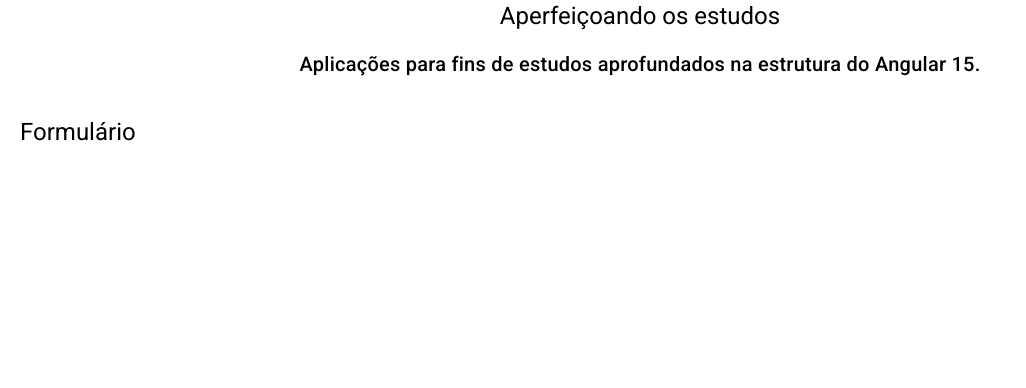
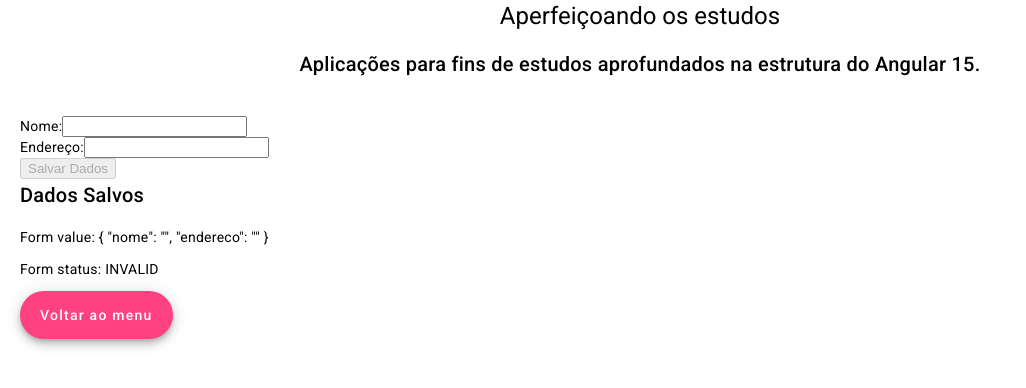
Before and after one commit to Renatonapoli/arquitetura_angular_15, an Angular app: page /formulario in a window 1280 px wide. Shown: the top 388 px of the page, without its empty margins (0-1026 px from the left). Built offline with nearby package versions, Linux system fonts and the light colour scheme.

Commit message:
Aprofundando em formularios

```diff
--- a/src/app/app.module.ts
+++ b/src/app/app.module.ts
@@ -8,6 +8,7 @@ import { FormulariosComponent } from './components/formularios/formularios.compo
 
 import { MatButtonModule } from '@angular/material/button';
 import { HomeComponent } from './pages/home/home.component';
+import { FormsModule, ReactiveFormsModule } from '@angular/forms';
 
 @NgModule({
   declarations: [AppComponent, FormulariosComponent, HomeComponent],
@@ -16,6 +17,8 @@ import { HomeComponent } from './pages/home/home.component';
     AppRoutingModule,
     BrowserAnimationsModule,
     MatButtonModule,
+    FormsModule,
+    ReactiveFormsModule,
   ],
   providers: [],
   bootstrap: [AppComponent],
--- a/src/app/components/formularios/formularios.component.css
+++ b/src/app/components/formularios/formularios.component.css
@@ -2,3 +2,11 @@
   max-width: 400px;
   border: black solid 2px;
 }
+input.invalid {
+  border-color: red;
+}
+
+small {
+  color: red;
+  font-size: 0.9em;
+}
--- a/src/app/components/formularios/formularios.component.html
+++ b/src/app/components/formularios/formularios.component.html
@@ -1,2 +1,27 @@
+<form [formGroup]="dadosFormulario" (ngSubmit)="onSubmit()">
+  <section>
+    <label for="nome">Nome:</label>
+    <input id="nome" type="text" formControlName="nome">
 
-<h1>Formulário</h1>
+    <small *ngIf="nome?.touched && nome?.invalid ">
+      <span *ngIf="nome?.errors?.['required']">Campo obrigatório!</span>
+      <span *ngIf="nome?.errors?.['minlength']">O campo precisa ter no mínimo 3 caracteres</span>
+     </small>
+  </section>
+
+  <section>
+    <label for="endereco">Endereço:</label>
+    <input id="endereco" type="text" formControlName="endereco">
+  </section>
+
+  <button [disabled]="dadosFormulario.status === 'INVALID'" type="submit">Salvar Dados</button>
+</form>
+
+
+<h2>Dados Salvos</h2>
+<p>Form value: {{ dadosFormulario.value | json }} </p>
+<p>Form status: {{ dadosFormulario.status }} </p>
+
+<button mat-fab extended="" routerLink="/">
+Voltar ao menu
+</button>
--- a/src/app/components/formularios/formularios.component.ts
+++ b/src/app/components/formularios/formularios.component.ts
@@ -1,10 +1,40 @@
 import { Component } from '@angular/core';
+import {
+  FormBuilder,
+  FormControl,
+  FormGroup,
+  Validators,
+} from '@angular/forms';
 
 @Component({
   selector: 'app-formularios',
   templateUrl: './formularios.component.html',
-  styleUrls: ['./formularios.component.css']
+  styleUrls: ['./formularios.component.css'],
 })
 export class FormulariosComponent {
+  dadosFormulario!: FormGroup;
 
+  ngOnInit() {
+    this.dadosFormulario = this.fb.group({
+      nome: ['', [Validators.required, Validators.minLength(3)]],
+      endereco: ['', [Validators.required, Validators.minLength(3)]],
+    });
+  }
+
+  constructor(private fb: FormBuilder) {}
+
+  get nome() {
+    return this.dadosFormulario.get('nome');
+  }
+
+  get endereco() {
+    return this.dadosFormulario.get('endereco');
+  }
+
+  onSubmit() {
+    if (this.dadosFormulario.valid) {
+      console.log(this.dadosFormulario.value);
+    }
+    console.log('Dados inváidos!');
+  }
 }
```
